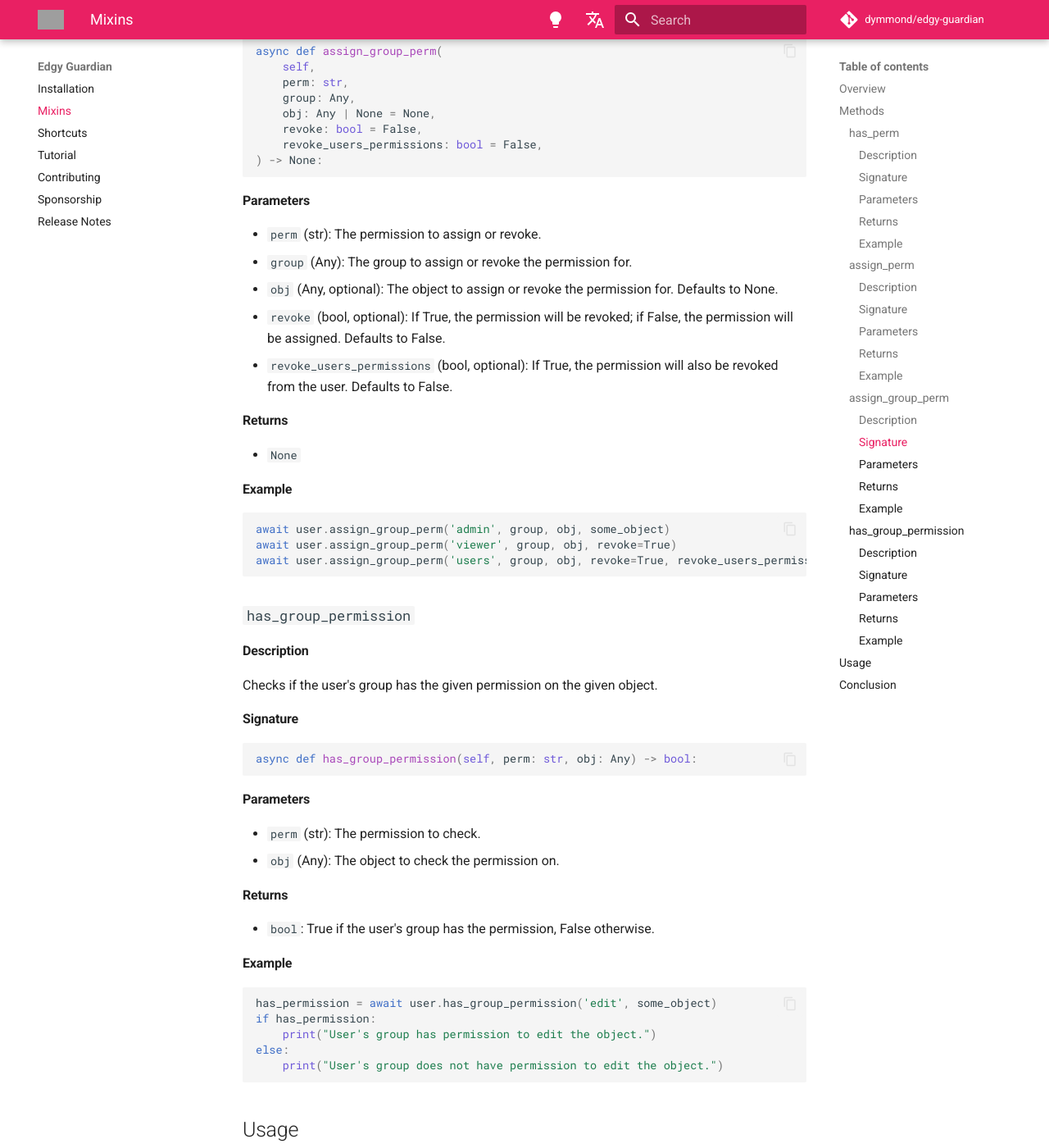
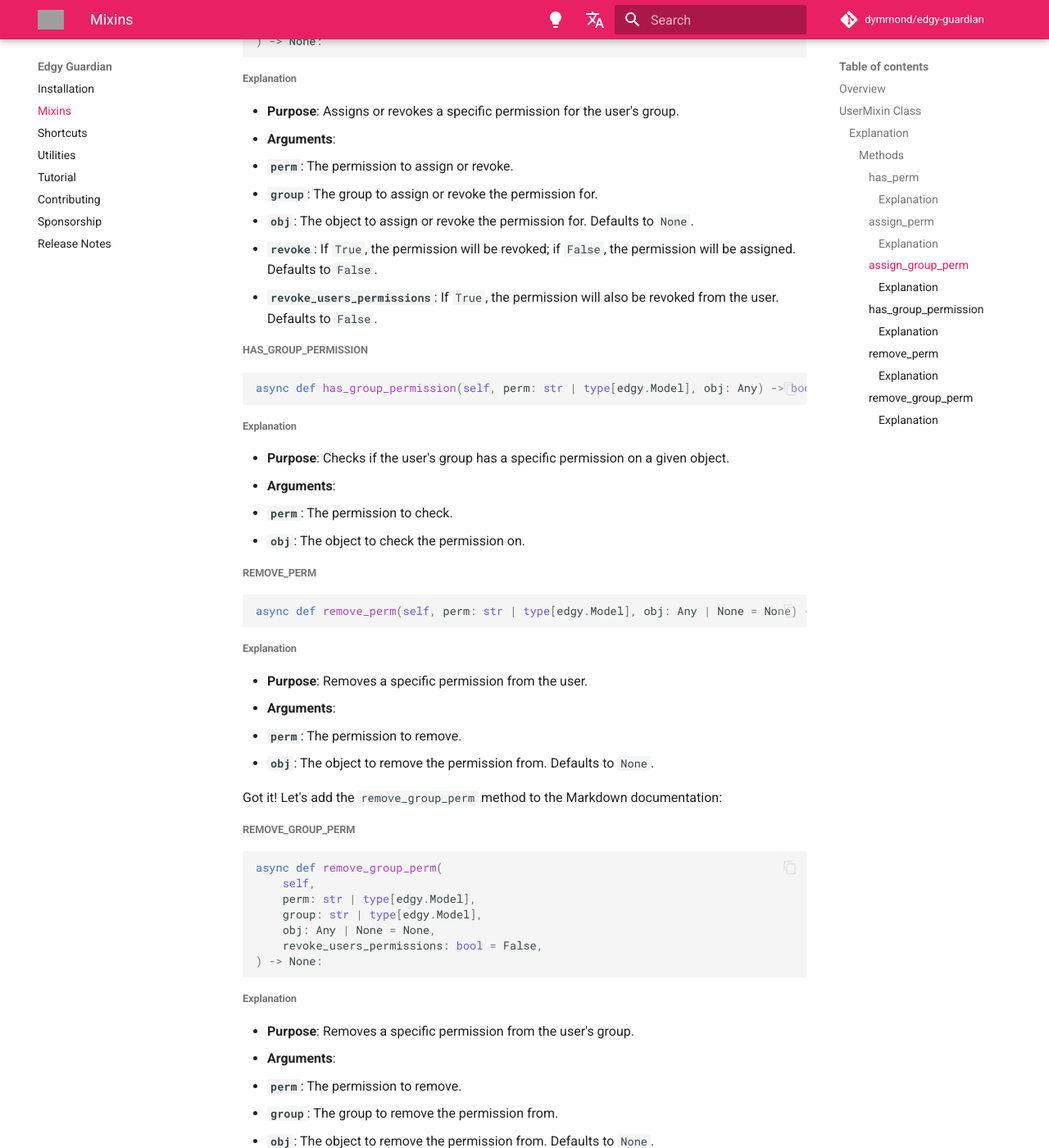
Before and after one commit to dymmond/edgy-guardian, an MkDocs documentation site: the page built from docs/mixins.md, in a window 1280 px wide and 1400 px high, scrolled down 1762 px. Shown: the whole window at 82% size. Built offline with MkDocs 1.6.1 and Material for MkDocs 9.7.7, drawn with Linux system fonts in a browser that asks for light colours; comment, search, counter and statistics services are not loaded; some of the changed text lies outside the part shown; grey boxes are pictures that could not be loaded.

Commit message:
Add utils.md document

````diff
--- a/docs/mixins.md
+++ b/docs/mixins.md
@@ -1,153 +1,139 @@
-# UserMixin Documentation
+# `UserMixin` Class
 
 ## Overview
 
-The `UserMixin` class is a mixin that adds permission methods to the User model. This mixin provides methods for assigning and checking permissions for a user, making it easier to manage user permissions within your application.
+The `UserMixin` class is a mixin designed to add permission methods to a User model. This mixin provides methods for assigning, revoking, and checking permissions for a user or a user's group. It leverages asynchronous methods to interact with the permissions model.
 
-## Methods
+## UserMixin Class
 
-### `has_perm`
+```python
+class UserMixin: ...
+```
 
-#### Description
+This is how you can import the `UserMixin`.
 
-Checks if the user has the given permission on the given object.
+```python
+from edgy_guardian.mixins import UserMixin
+```
 
-#### Signature
+**Example**
+
+```python
+import edgy
+
+from edgy_guardian.mixins import UserMixin
+
+
+class User(edgy.Model, UserMixin): ...
+```
+
+From here on, every `user` object will have automatically access to the available functions of the
+`UserMixin`.
+
+### Explanation
+
+- The `UserMixin` class is defined as a mixin to extend the User model with permission-related methods.
+
+#### Methods
+
+##### has_perm
 
 ```python
 async def has_perm(self, perm: str, obj: Any) -> bool:
 ```
 
-#### Parameters
+###### Explanation
 
-- `perm` (str): The permission to check.
-- `obj` (Any): The object to check the permission on.
+- **Purpose**: Checks if the user has a specific permission on a given object.
+- **Arguments**:
+  - **`perm`**: The permission to check.
+  - **`obj`**: The object to check the permission on.
 
-#### Returns
-
-- `bool`: True if the user has the permission, False otherwise.
-
-#### Example
+##### assign_perm
 
 ```python
-has_permission = await user.has_perm('edit', some_object)
-if has_permission:
-    print("User has permission to edit the object.")
-else:
-    print("User does not have permission to edit the object.")
+async def assign_perm(
+    self, perm: str | type[edgy.Model], obj: Any | None = None, revoke: bool = False
+) -> Any:
 ```
 
-### `assign_perm`
+###### Explanation
 
-#### Description
+- **Purpose**: Assigns or revokes a specific permission for the user.
+- **Arguments**:
+  - **`perm`**: The permission to assign or revoke.
+  - **`obj`**: The object to assign or revoke the permission for. Defaults to `None`.
+  - **`revoke`**: If `True`, the permission will be revoked; if `False`, the permission will be assigned. Defaults to `False`.
 
-Assigns or revokes the given permission for the user.
-
-#### Signature
-
-```python
-async def assign_perm(self, perm: str, obj: Any | None = None, revoke: bool = False) -> None:
-```
-
-#### Parameters
-
-- `perm` (str): The permission to assign or revoke.
-- `obj` (Any, optional): The object to assign or revoke the permission for. Defaults to None.
-- `revoke` (bool, optional): If True, the permission will be revoked; if False, the permission will be assigned. Defaults to False.
-
-#### Returns
-
-- `None`
-
-#### Example
-
-```python
-await user.assign_perm('edit', some_object)
-await user.assign_perm('view', revoke=True)
-```
-
-### `assign_group_perm`
-
-#### Description
-
-Assigns or revokes the given permission for the user's group.
-
-#### Signature
+##### assign_group_perm
 
 ```python
 async def assign_group_perm(
     self,
-    perm: str,
-    group: Any,
+    perm: str | type[edgy.Model],
+    group: Any | type[edgy.Model],
     obj: Any | None = None,
     revoke: bool = False,
     revoke_users_permissions: bool = False,
 ) -> None:
 ```
 
-#### Parameters
+###### Explanation
 
-- `perm` (str): The permission to assign or revoke.
-- `group` (Any): The group to assign or revoke the permission for.
-- `obj` (Any, optional): The object to assign or revoke the permission for. Defaults to None.
-- `revoke` (bool, optional): If True, the permission will be revoked; if False, the permission will be assigned. Defaults to False.
-- `revoke_users_permissions` (bool, optional): If True, the permission will also be revoked from the user. Defaults to False.
+- **Purpose**: Assigns or revokes a specific permission for the user's group.
+- **Arguments**:
+  - **`perm`**: The permission to assign or revoke.
+  - **`group`**: The group to assign or revoke the permission for.
+  - **`obj`**: The object to assign or revoke the permission for. Defaults to `None`.
+  - **`revoke`**: If `True`, the permission will be revoked; if `False`, the permission will be assigned. Defaults to `False`.
+  - **`revoke_users_permissions`**: If `True`, the permission will also be revoked from the user. Defaults to `False`.
 
-#### Returns
-
-- `None`
-
-#### Example
+##### has_group_permission
 
 ```python
-await user.assign_group_perm('admin', group, obj, some_object)
-await user.assign_group_perm('viewer', group, obj, revoke=True)
-await user.assign_group_perm('users', group, obj, revoke=True, revoke_users_permissions=True)
+async def has_group_permission(self, perm: str | type[edgy.Model], obj: Any) -> bool:
 ```
 
-### `has_group_permission`
+###### Explanation
 
-#### Description
+- **Purpose**: Checks if the user's group has a specific permission on a given object.
+- **Arguments**:
+  - **`perm`**: The permission to check.
+  - **`obj`**: The object to check the permission on.
 
-Checks if the user's group has the given permission on the given object.
-
-#### Signature
+##### remove_perm
 
 ```python
-async def has_group_permission(self, perm: str, obj: Any) -> bool:
+async def remove_perm(self, perm: str | type[edgy.Model], obj: Any | None = None) -> None:
 ```
 
-#### Parameters
+###### Explanation
 
-- `perm` (str): The permission to check.
-- `obj` (Any): The object to check the permission on.
+- **Purpose**: Removes a specific permission from the user.
+- **Arguments**:
+  - **`perm`**: The permission to remove.
+  - **`obj`**: The object to remove the permission from. Defaults to `None`.
 
-#### Returns
+Got it! Let's add the `remove_group_perm` method to the Markdown documentation:
 
-- `bool`: True if the user's group has the permission, False otherwise.
-
-#### Example
+##### remove_group_perm
 
 ```python
-has_permission = await user.has_group_permission('edit', some_object)
-if has_permission:
-    print("User's group has permission to edit the object.")
-else:
-    print("User's group does not have permission to edit the object.")
+async def remove_group_perm(
+    self,
+    perm: str | type[edgy.Model],
+    group: str | type[edgy.Model],
+    obj: Any | None = None,
+    revoke_users_permissions: bool = False,
+) -> None:
 ```
 
-## Usage
+###### Explanation
 
-To use the `UserMixin`, simply add it as a mixin to your User model. This will provide your User model with the methods for assigning and checking permissions.
-
-```python
-class User(edgy.Model, UserMixin):
-    # Your user model implementation
-    ...
+- **Purpose**: Removes a specific permission from the user's group.
+- **Arguments**:
+  - **`perm`**: The permission to remove.
+  - **`group`**: The group to remove the permission from.
+  - **`obj`**: The object to remove the permission from. Defaults to `None`.
+  - **`revoke_users_permissions`**: If `True`, the permission will also be revoked from the user. Defaults to `False`.
 ```
-
-With the `UserMixin` added to your User model, you can now easily assign and check permissions for users and their groups.
-
-## Conclusion
-
-The `UserMixin` class provides a convenient way to manage user permissions within your application. By using the methods provided by this mixin, you can easily assign and check permissions for users and their groups, making your application more secure and manageable.
--- /dev/null
+++ b/docs/utils.md
@@ -0,0 +1,208 @@
+# Utilities
+
+Edgy Guardian has a set of utilities that can and a few **must** be used to make sure its running
+in the right way.
+
+To make sure you always have the [ContentType](./index.md#contenttype) up to date, there is a
+mandatory function that **must always** be executed, the `handle_content_types`.
+
+## handle_content_types
+
+Sure, here's a more detailed explanation of the `handle_content_types` function:
+
+```python
+async def handle_content_types() -> None:
+```
+
+This is how you import it:
+
+```python
+from edgy_guardian.loader import handle_content_types
+```
+
+#### Purpose
+
+The `handle_content_types` function is designed to manage the content types within your application. Content types are a way to keep track of the different models (data structures) that your application uses. This function ensures that all models registered with the application have corresponding content types in the database.
+
+#### Functionality
+
+1. **Initialization**:
+    - The function is asynchronous (`async`), meaning it can perform non-blocking operations, which is useful for I/O-bound tasks like database queries.
+    - It should be run before any other operations that involve content types or permissions to ensure that the content types are correctly set up.
+
+2. **Fetching Existing Content Types**:
+    - The function retrieves all existing content types from the database.
+    - If the content types app/model is not installed, it raises a `GuardianImproperlyConfigured` exception.
+
+3. **Identifying Deleted Apps**:
+    - It checks the existing content types against the current models registered in the application.
+    - If a content type corresponds to a model that is no longer registered, it marks this content type for deletion.
+
+4. **Identifying New Apps**:
+    - It identifies new models that need content types created.
+    - It ensures that these new models are added to the content types table.
+
+5. **Deleting Old Content Types**:
+    - It deletes content types for models that are no longer registered with the application.
+
+6. **Creating New Content Types**:
+    - It creates content types for new models that have been registered with the application.
+
+7. **Logging**:
+    - The function logs the successful management of content types, which is useful for monitoring and debugging.
+
+#### Usage
+
+- **Lifespan Event**: The function is ideally run during the application's lifespan events, such as `on_startup` or `on_shutdown`. This ensures that the content types are managed at the appropriate time in the application's lifecycle.
+- **ASGI Integration**: Similar to Esmerald, Starlette, FastAPI... Those also supports lifespan events. You can integrate this function into any  `on_startup` event to ensure it runs when the application starts.
+
+### Example Integration with Esmerald
+
+```python
+from esmerald import Esmerald
+
+
+async def startup_event():
+    await handle_content_types()
+
+async def shutdown_event(): ...
+
+
+app = Esmerald(
+    on_startup=[startup_event],
+    on_shutdown=[shutdown_event]
+)
+
+if __name__ == "__main__":
+    import uvicorn
+    uvicorn.run(app, host="0.0.0.0", port=8000)
+```
+
+Or even using the `lifespan`.
+
+
+```python
+from contextlib import asynccontextmanager
+from esmerald import Esmerald
+
+from edgy_guardian.loader import handle_content_types
+
+
+@asynccontextmanager
+async def lifespan(app: Esmerald):
+    await handle_content_types()
+    yield
+
+
+app = Esmerald(
+    lifespan=lifespan
+)
+
+if __name__ == "__main__":
+    import uvicorn
+    uvicorn.run(app, host="0.0.0.0", port=8000)
+```
+
+
+In this example:
+
+- The `handle_content_types` function is called during the `startup` event of the Esmerald application.
+- This ensures that the content types are managed before any other operations that depend on them.
+
+## Apps
+
+Sure, here's a detailed explanation of the provided code:
+
+### Overview
+
+This code defines a configuration system for managing applications and their models within a larger application framework. It includes two main classes: `AppConfig` and `Apps`.
+
+You can import it via:
+
+```python
+from edgy_guardian.apps import get_apps
+```
+
+#### AppConfig Class
+
+```python
+class AppConfig(BaseModel): ...
+```
+- **AppConfig**: This class inherits from `BaseModel` (from Pydantic) and represents the configuration for a single application.
+
+##### Methods
+
+```python
+def get_app_name(self) -> str: ...
+```
+
+- **get_app_name**: Returns the name of the application.
+
+```python
+def get_app_label(self) -> str:...
+```
+
+- **get_app_label**: Returns the label of the application, if it exists.
+
+```python
+def get_verbose_name(self) -> str: ...
+```
+- **get_verbose_name**: Returns the verbose name of the application.
+
+```python
+def get_model(self, name: str) -> type[edgy.Model]: ...
+```
+
+- **get_model**: Returns a specific model by its name. Raises an exception if the model is not found.
+
+```python
+def get_models(self) -> dict[str, type[edgy.Model]]: ...
+```
+- **get_models**: Returns all models associated with the application. It imports the module containing the models and filters them based on specific conditions.
+
+#### Apps Class
+
+```python
+class Apps: ...
+```
+
+- **Apps**: This class manages the registry of all applications within the larger application framework.
+
+##### Methods
+
+```python
+def get_app_configs(self) -> dict[str, AppConfig]: ...
+```
+
+- **get_app_configs**: Returns the configurations of all registered applications.
+
+```python
+def get_app_config(self, app_label: str) -> AppConfig: ...
+```
+
+- **get_app_config**: Returns the configuration for a specific application by its **name**. Raises an exception if the application is not found.
+
+```python
+def get_models(self) -> list[type[edgy.Model]]: ...
+```
+
+- **get_models**: Returns all models from the registry.
+
+```python
+def get_model(self, app_label: str, model_name: str) -> type[edgy.Model]: ...
+```
+
+- **get_model**: Returns a specific model from the registry of the application configuration.
+
+#### Singleton Instance and Caching
+
+```python
+apps = Apps()
+
+@lru_cache
+def get_apps() -> Apps:
+    return apps
+```
+
+- **Singleton Instance**: Creates a singleton instance of the `Apps` class.
+- **Caching**: Uses `lru_cache` to cache the `get_apps` function, ensuring that the same instance is returned on subsequent calls.
--- a/mkdocs.yml
+++ b/mkdocs.yml
@@ -72,6 +72,7 @@
   - Installation: "index.md"
   - Mixins: "mixins.md"
   - Shortcuts: "shortcuts.md"
+  - Utilities: "utils.md"
   - Tutorial: "tutorial.md"
   - Contributing: "contributing.md"
   - Sponsorship: "sponsorship.md"
````
Also changed, not shown: 3 other files.
